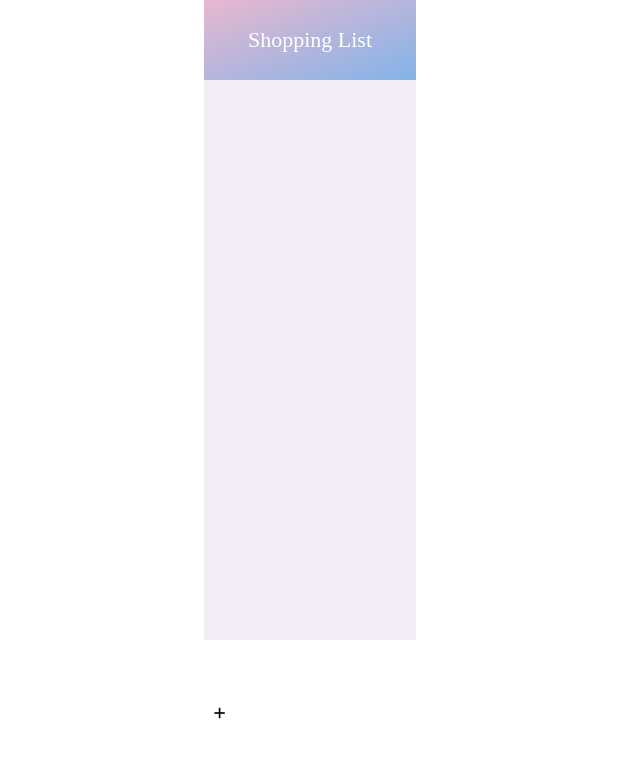
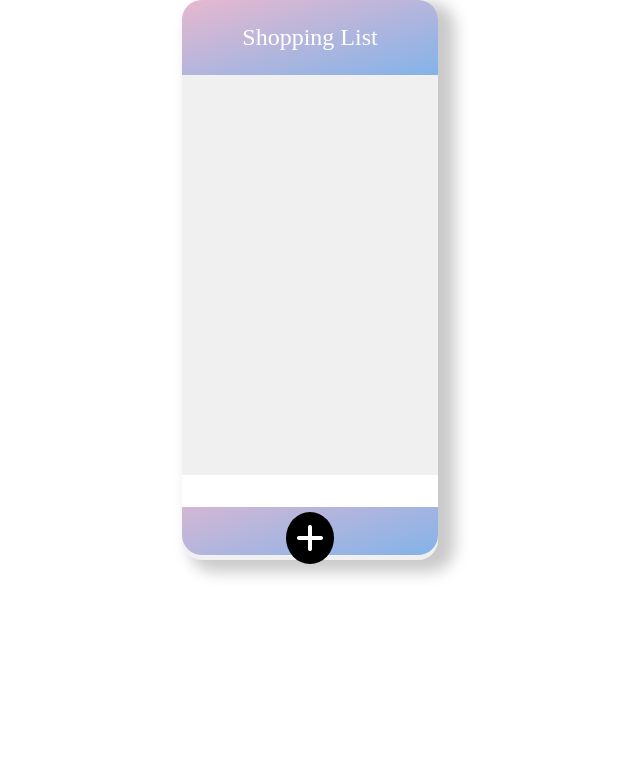
Before and after one commit to Jong1co/shopping_list, a plain HTML site: page shopping_list/index.html in a window 1280 px wide. Shown: the whole page, without its empty margins (330-970 px from the left). Drawn offline with Linux system fonts and the light colour scheme.

Commit message:
Update style.css

```diff
--- a/shopping_list/style.css
+++ b/shopping_list/style.css
@@ -1,76 +1,87 @@
-:root {
-    /* Color */
-    --pink-color: #e7b8cf;
-    --blue-color: #83b3e9;
-    --white-color: rgb(255, 255, 255);
-    --black-color: rgb(24, 24, 24);
-    --grey-color: #f0eef4;
-
-    /* Size */
-    --font-large: 22px;
-    --font-medium: 16px;
-    --side-padding: 16px;
-    --updown-padding: 8px;
+* {
+    padding: 0;
+    margin: 0;
+    box-sizing: border-box;
 }
 
-* {
-    margin: 0;
-    padding: 0;
+section {
+    text-align: center;
+    background-color: rgb(240, 240, 240);
+    width: 20vw;
+    height: 70vh;
+    margin: auto;
+    border-radius: 20px;
+    -webkit-box-shadow: 12px 7px 15px 5px rgba(0,0,0,0.21);
+    box-shadow: 12px 7px 15px 5px rgba(0,0,0,0.21);
 }
 
-
+button {
+    background: transparent;
+    border: none;
+    cursor: pointer;
+}
 
 li {
-    padding: var(--side-padding);
     list-style: none;
     display: flex;
     justify-content: space-between;
-}
-body {
-    display: flex;
-    flex-direction: column;
+    padding: 16px 32px;
     align-items: center;
+    font-size: 20px;
 }
 
-button {
-    border: none;
-    background: none;
-    cursor: pointer;
-    padding: 10px;
+.header {
+    font-size: 3vh;
+    padding: 3vh;
+    color: white;
+    background: linear-gradient(to bottom right, #e7b8cf, #83b3e9);
+    border-radius: 20px 20px 0 0;
 }
 
-header {
-    display: flex;
-    background: linear-gradient(to bottom right, var(--pink-color), var(--blue-color));
-    width: 100%;
-    height: 10vh;
-    color: var(--white-color);
-    justify-content: center;
-    align-items: center;
-    font-size: var(--font-large);
+.shoppingList {
+    height: 50vh;
 }
 
-.shoppingList{
-    background-color: var(--grey-color);
-    width: 100%;
-    height: 70vh;
+.itemRow i {
+    font-size: 20px;
 }
 
-input {
-    width: 100%;
-    border: none;
-    height: 7vh;
+.deleteBtn:hover {
+   transform: scale(1.1);
+   color: red;
 }
 
-.plusBtn {
-    display: flex;
-    background: linear-gradient(to bottom right, var(--pink-color), var(--blue-color));
-    height: 13vh;
-    width: 100%;
-    justify-content: center;
-    align-items: center;
+.deleteBtn {
+    transition: transform 300ms ease-in;
 }
 
-.plusBtn > button > i {
+.footer {
+    background: linear-gradient(to bottom right, #e7b8cf, #83b3e9);
+    height: 10vh;
+    border-radius: 0 0 20px 20px;
+}
+
+.addText {
+    width: 100%;
+    outline: none;
+    border: none;
+    height: 32px;
+    font-size: 24px;
+}
+
+.footer i {
+    color: white;
     font-size: 32px;
+    background-color: black;
+    border-radius: 50%;
+    padding: 10px;
+    margin-top: 5px;
 }
+
+.addBtn {
+    transition: transform 300ms ease-in;
+}
+
+.addBtn:hover {
+    transform: scale(1.1);
+}
```
